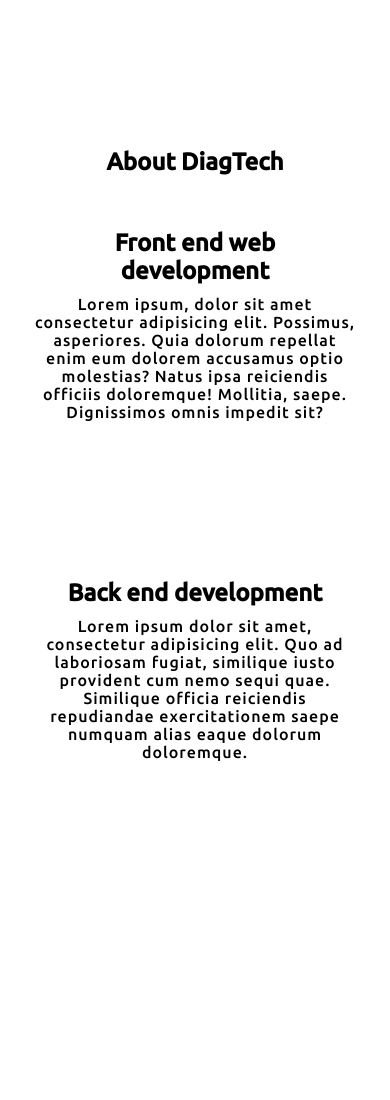
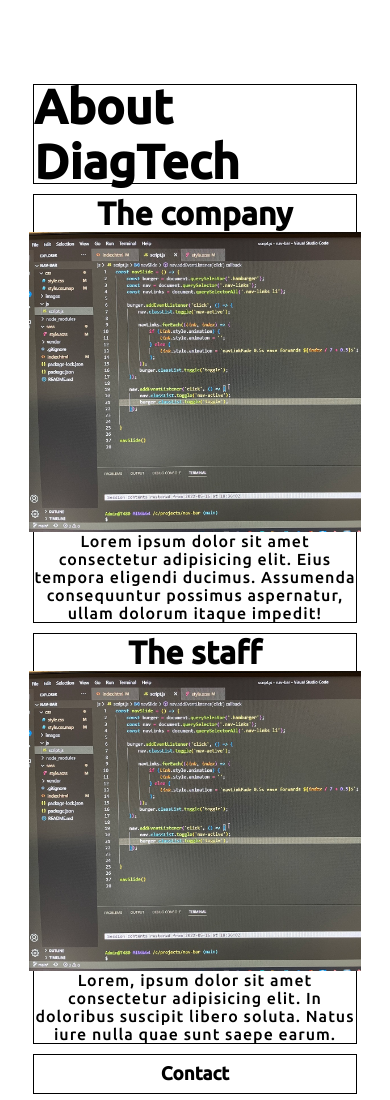
Before and after one commit to DJendryczka/nav-bar, a website: page index.html in a window 390 px wide. Shown: the part 760-1860 px from the top of the page. Drawn offline with Linux system fonts and the light colour scheme.

Commit message:
Add grid

```diff
--- a/index.html
+++ b/index.html
@@ -16,7 +16,6 @@
         <ul class="nav-links">
             <li><a href="#">HOME</a></li>
             <li><a href="#about">ABOUT</a></li>
-            <li><a href="#">SERVICES</a></li>
             <li><a href="#">CONTACT</a></li>
         </ul>
         <div class="hamburger">
@@ -27,27 +26,26 @@
     </nav>
     <main>
         <div class="splash">
-            <H1>Welcome to DiagTech</H1>
+            <h1>Welcome to DiagTech</h1>
         </div>
     </main>
     <section id="about">
-        <div class="boxtittle">
-            <h2>About DiagTech</h2>
+        <div class="about1">
+            <h1>About DiagTech</h1>
         </div>
-        <div class="cardbox">
-            <div class="card1">
-                <h2>Front end web development</h2>
-                <p>Lorem ipsum, dolor sit amet consectetur adipisicing elit. Possimus, asperiores. Quia dolorum repellat enim eum dolorem accusamus optio molestias? Natus ipsa reiciendis officiis doloremque! Mollitia, saepe. Dignissimos omnis impedit sit?</p>
-            </div>
-            <div class="card1">
-                <h2>Back end development</h2>
-                <p>Lorem ipsum dolor sit amet, consectetur adipisicing elit. Quo ad laboriosam fugiat, similique iusto provident cum nemo sequi quae. Similique officia reiciendis repudiandae exercitationem saepe numquam alias eaque dolorum doloremque.</p>
-            </div>
+        <div class="about2">
+            <h2>The company</h2>
+            <img src="/images/main.jpg" alt="">
+            <p>Lorem ipsum dolor sit amet consectetur adipisicing elit. Eius tempora eligendi ducimus. Assumenda consequuntur possimus aspernatur, ullam dolorum itaque impedit!</p>
         </div>
-    </section>
-
-    <section id="services">
-
+        <div class="about3">
+            <h2>The staff</h2>
+            <img src="/images/main.jpg" alt="">
+            <p>Lorem, ipsum dolor sit amet consectetur adipisicing elit. In doloribus suscipit libero soluta. Natus iure nulla quae sunt saepe earum.</p>
+        </div>
+        <div class="about4">
+            <h3>Contact</h3>
+        </div>
     </section>
    <script src="/js/script.js"></script>
 </body>
--- a/sass/style.scss
+++ b/sass/style.scss
@@ -6,9 +6,12 @@
     scroll-behavior: smooth;
 }
 
+h1 {
+    font-size: 3em;
+}
+
 h2 {
-    text-align: center;
-    margin: 10px;
+   font-size: 2em;
 }
 
 p {
@@ -28,6 +31,7 @@
     position: sticky;
     top: 0;
     z-index: 9999;
+    box-shadow: 3px 5px 10px rgb(94, 90, 90);
 }
 
 .logo {
@@ -153,48 +157,67 @@
 /* About */
 
 #about {
-    height: 100vh;
+    height: 90vh;
+    display: grid;
+    grid-template-columns: repeat(12, 1fr);
+    grid-template-rows: 200px auto 100px;
+    gap: 10px;
+}
+
+.about1 {
+    display: flex;
+    justify-content: center;
+    align-items: center;
+    grid-column: 1 / -1;
+}
+
+.about2 {
     display: flex;
     flex-direction: column;
+    justify-content: center;
     align-items: center;
-    justify-content: space-around;
+    grid-column: 2 /6;
 }
 
-.boxtittle {
-   margin-top: 40px;
+.about3 {
+    display: flex;
+    flex-direction: column;
+    justify-content: center;
+    align-items: center;
+    grid-column: 8 / 12;
+}
+.about4 {
+    display: flex;
+    justify-content: center;
+    align-items: center;
+    grid-column: 1 / -1;
 }
 
-.cardbox {
-    width: 85vw;
-    display: flex;
-    justify-content: space-around;
-    align-items: center;
-
-
-}
-
-.card1 {
-    width: 360px;
-    height: 400px;
-    margin: 5px 10px;
-
-}
-
-@media screen and (max-width: 869px) {
-    .cardbox {
-        flex-direction: column;
+@media screen and (max-width: 769px) {
+    .about1 {
+        border: 1px solid black;
+        grid-column: 2 / -2;
     }
 
-    .card1 {
-        width: 320px;
-        height: 340px;
-        margin: 5px 10px;
+    .about2 {
+        border: 1px solid black;
+        grid-column: 2 / -2;
+    }
 
+    .about3 {
+        border: 1px solid black;
+        grid-column: 2 / -2;
+    }
+    .about4 {
+        border: 1px solid black;
+        grid-column: 2 / -2;
+    }
+
+    #about {
+        grid-template-rows: 100px auto auto 40px;
     }
 }
 
-/* Services */
-
-#services {
-    height: 100vh;
+img {
+    height: 300px;
 }
```
Also changed, not shown: css/style.css, images/main.jpg (added), 1 other file.
